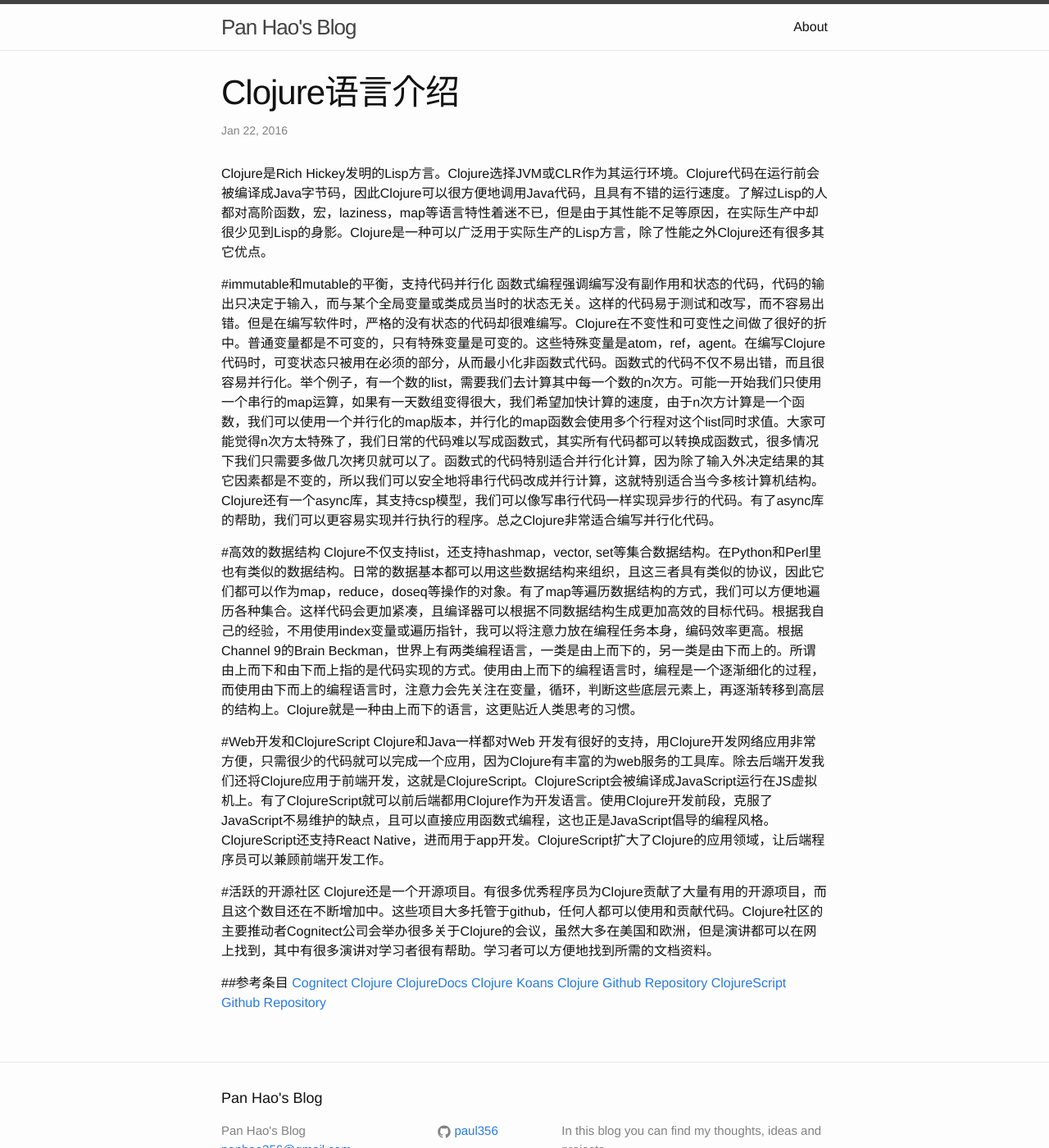
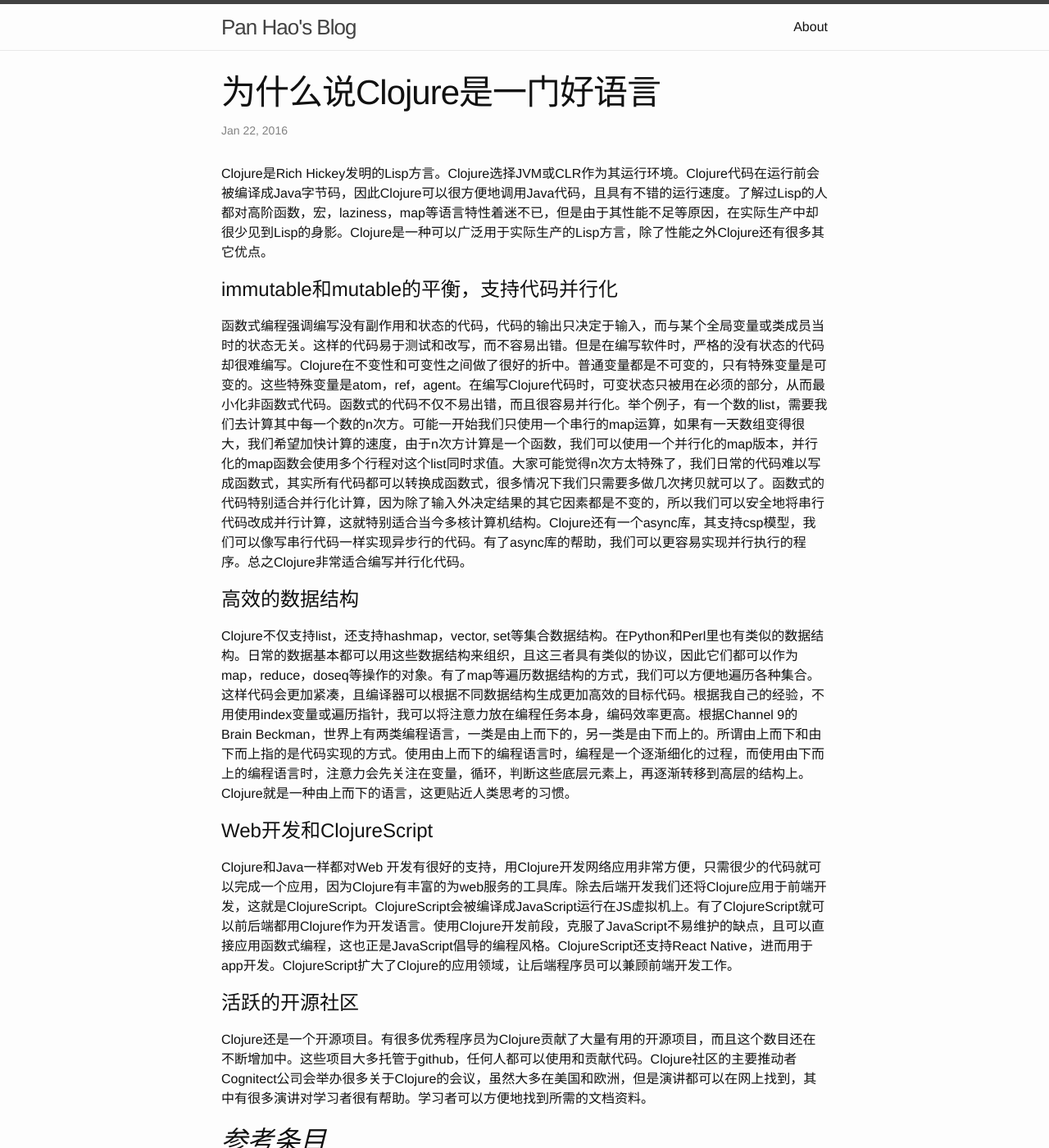
Before and after one commit to paul356/blog.backup, a Jekyll site: the page built from _posts/2016-01-22-new.md, in a window 1280 px wide and 1400 px high. Shown: the whole window at 82% size. Built offline with Jekyll 4.4.1, drawn with Linux system fonts in a browser that asks for light colours.

Commit message:
Update post 2016-01-22-new.md

```diff
--- a/_posts/2016-01-22-new.md
+++ b/_posts/2016-01-22-new.md
@@ -1,29 +1,29 @@
 ---
 layout: post
-title: "Clojure语言介绍"
+title: "为什么说Clojure是一门好语言"
 tags:
 ---
 Clojure是Rich Hickey发明的Lisp方言。Clojure选择JVM或CLR作为其运行环境。Clojure代码在运行前会被编译成Java字节码，因此Clojure可以很方便地调用Java代码，且具有不错的运行速度。了解过Lisp的人都对高阶函数，宏，laziness，map等语言特性着迷不已，但是由于其性能不足等原因，在实际生产中却很少见到Lisp的身影。Clojure是一种可以广泛用于实际生产的Lisp方言，除了性能之外Clojure还有很多其它优点。
 
-#immutable和mutable的平衡，支持代码并行化
+# immutable和mutable的平衡，支持代码并行化
 函数式编程强调编写没有副作用和状态的代码，代码的输出只决定于输入，而与某个全局变量或类成员当时的状态无关。这样的代码易于测试和改写，而不容易出错。但是在编写软件时，严格的没有状态的代码却很难编写。Clojure在不变性和可变性之间做了很好的折中。普通变量都是不可变的，只有特殊变量是可变的。这些特殊变量是atom，ref，agent。在编写Clojure代码时，可变状态只被用在必须的部分，从而最小化非函数式代码。函数式的代码不仅不易出错，而且很容易并行化。举个例子，有一个数的list，需要我们去计算其中每一个数的n次方。可能一开始我们只使用一个串行的map运算，如果有一天数组变得很大，我们希望加快计算的速度，由于n次方计算是一个函数，我们可以使用一个并行化的map版本，并行化的map函数会使用多个行程对这个list同时求值。大家可能觉得n次方太特殊了，我们日常的代码难以写成函数式，其实所有代码都可以转换成函数式，很多情况下我们只需要多做几次拷贝就可以了。函数式的代码特别适合并行化计算，因为除了输入外决定结果的其它因素都是不变的，所以我们可以安全地将串行代码改成并行计算，这就特别适合当今多核计算机结构。Clojure还有一个async库，其支持csp模型，我们可以像写串行代码一样实现异步行的代码。有了async库的帮助，我们可以更容易实现并行执行的程序。总之Clojure非常适合编写并行化代码。
 
-#高效的数据结构
+# 高效的数据结构
 Clojure不仅支持list，还支持hashmap，vector, set等集合数据结构。在Python和Perl里也有类似的数据结构。日常的数据基本都可以用这些数据结构来组织，且这三者具有类似的协议，因此它们都可以作为map，reduce，doseq等操作的对象。有了map等遍历数据结构的方式，我们可以方便地遍历各种集合。这样代码会更加紧凑，且编译器可以根据不同数据结构生成更加高效的目标代码。根据我自己的经验，不用使用index变量或遍历指针，我可以将注意力放在编程任务本身，编码效率更高。根据Channel 9的Brain Beckman，世界上有两类编程语言，一类是由上而下的，另一类是由下而上的。所谓由上而下和由下而上指的是代码实现的方式。使用由上而下的编程语言时，编程是一个逐渐细化的过程，而使用由下而上的编程语言时，注意力会先关注在变量，循环，判断这些底层元素上，再逐渐转移到高层的结构上。Clojure就是一种由上而下的语言，这更贴近人类思考的习惯。
 
-#Web开发和ClojureScript
+# Web开发和ClojureScript
 Clojure和Java一样都对Web 开发有很好的支持，用Clojure开发网络应用非常方便，只需很少的代码就可以完成一个应用，因为Clojure有丰富的为web服务的工具库。除去后端开发我们还将Clojure应用于前端开发，这就是ClojureScript。ClojureScript会被编译成JavaScript运行在JS虚拟机上。有了ClojureScript就可以前后端都用Clojure作为开发语言。使用Clojure开发前段，克服了JavaScript不易维护的缺点，且可以直接应用函数式编程，这也正是JavaScript倡导的编程风格。ClojureScript还支持React Native，进而用于app开发。ClojureScript扩大了Clojure的应用领域，让后端程序员可以兼顾前端开发工作。
 
-#活跃的开源社区
+# 活跃的开源社区
 Clojure还是一个开源项目。有很多优秀程序员为Clojure贡献了大量有用的开源项目，而且这个数目还在不断增加中。这些项目大多托管于github，任何人都可以使用和贡献代码。Clojure社区的主要推动者Cognitect公司会举办很多关于Clojure的会议，虽然大多在美国和欧洲，但是演讲都可以在网上找到，其中有很多演讲对学习者很有帮助。学习者可以方便地找到所需的文档资料。
 
-##参考条目
-[Cognitect][cognitect-site]
-[Clojure][clojure-site]
-[ClojureDocs][clojure-docs]
-[Clojure Koans][clojure-koans]
-[Clojure Github Repository][clojure-github]
-[ClojureScript Github Repository][clojurescript-github]
+## _参考条目_
+* [Cognitect][cognitect-site]
+* [Clojure][clojure-site]
+* [ClojureDocs][clojure-docs]
+* [Clojure Koans][clojure-koans]
+* [Clojure Github Repository][clojure-github]
+* [ClojureScript Github Repository][clojurescript-github]
 
 [cognitect-site]: http://www.cognitect.com/
 [clojure-site]: http://www.clojure.org/
```
